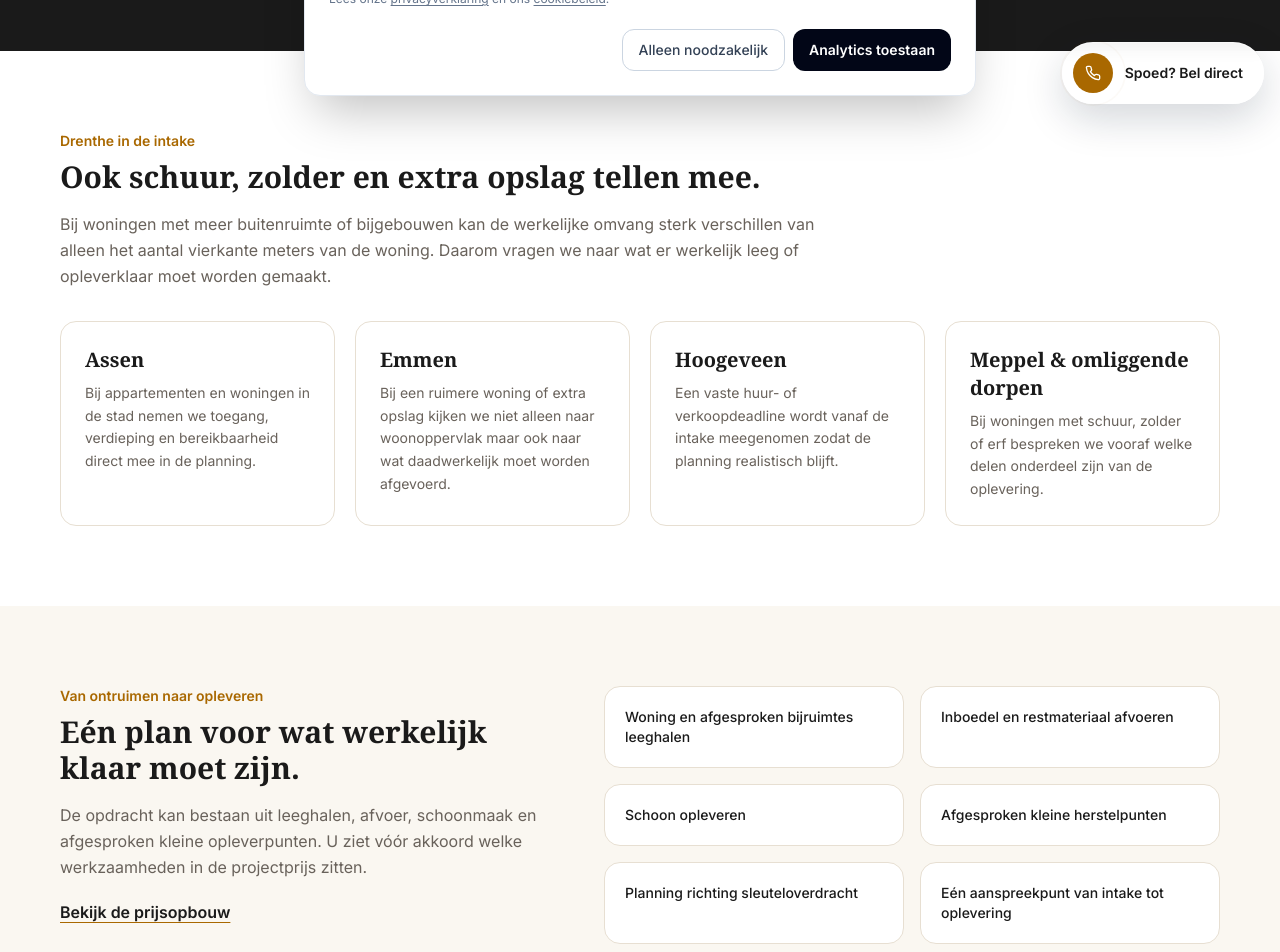
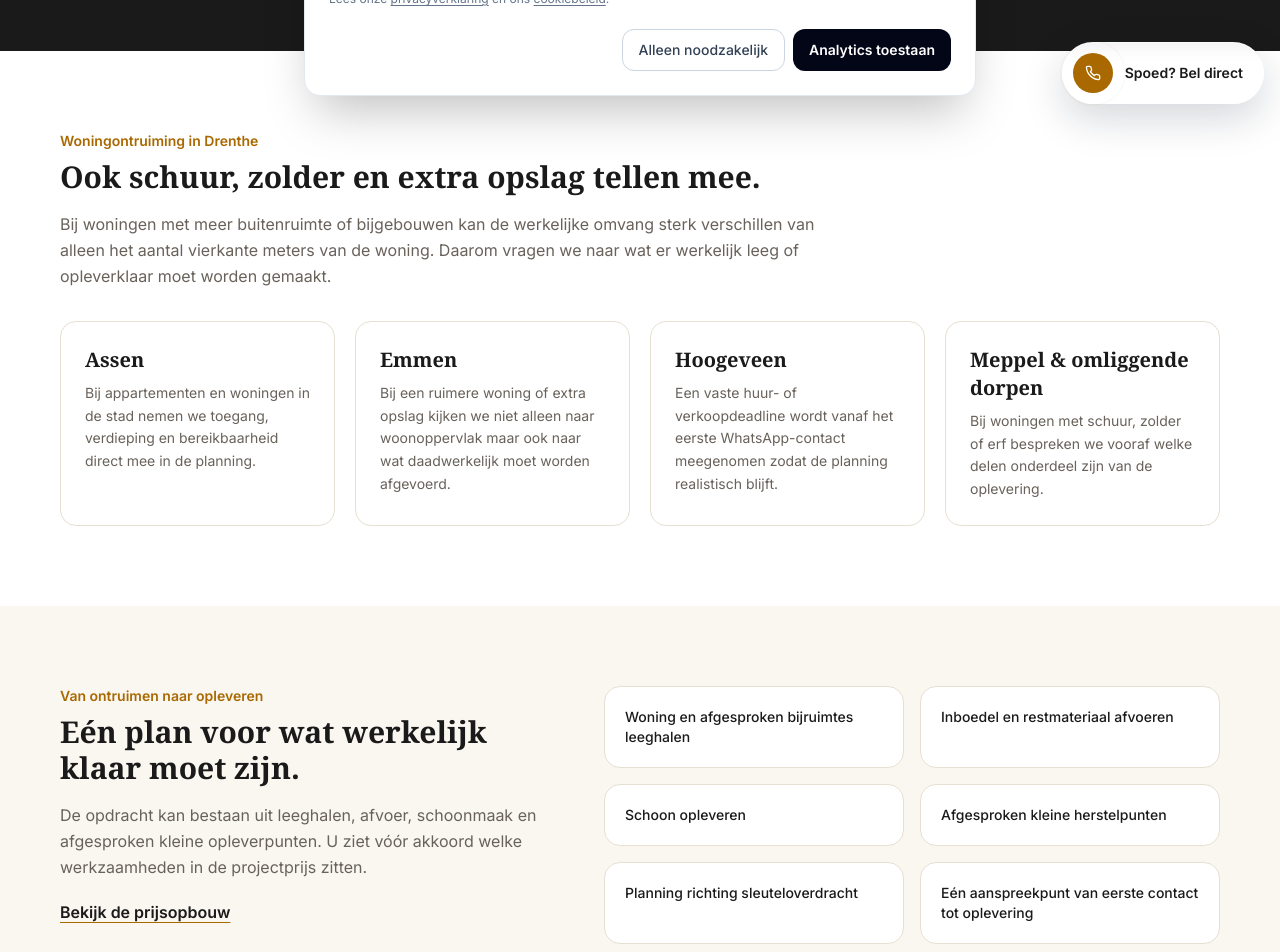
Before and after one commit to sandvlietbv/OpleverMeester, a Next.js app: page /woningontruiming-drenthe in a window 1280 px wide. Shown: the part 680-1632 px from the top of the page. Built offline with nearby package versions, Linux system fonts and the light colour scheme.

Commit message:
Align public service pages with WhatsApp-first private intake

```diff
--- a/app/woningontruiming-drenthe/page.tsx
+++ b/app/woningontruiming-drenthe/page.tsx
@@ -21,14 +21,14 @@ export default function Page() {
     <main>
       <section className="bg-navy py-16 text-white md:py-24"><div className="container-om max-w-5xl"><p className="text-sm font-semibold uppercase tracking-[0.14em] text-orange-light">Woningontruiming Drenthe</p><h1 className="mt-4 max-w-4xl font-display text-4xl font-semibold leading-tight md:text-6xl">Een woning in Drenthe leeg en netjes richting overdracht.</h1><p className="mt-6 max-w-3xl text-lg leading-relaxed text-white/75">Van Assen en Emmen tot Hoogeveen, Meppel en omliggende dorpen: de woning, hoeveelheid inboedel, eventuele bijgebouwen en deadline bepalen wat er nodig is. We maken daar één uitvoerbaar opleverplan van.</p><div className="mt-8 flex flex-wrap gap-3"><a href={PHOTO_WHATSAPP_HREF} target="_blank" rel="noopener noreferrer" className="rounded-om bg-orange px-7 py-3.5 font-semibold text-white">Stuur foto&apos;s via WhatsApp</a><a href="tel:+31645316851" className="rounded-om border border-white/25 px-7 py-3.5 font-semibold text-white">Bel 06 45 31 68 51</a></div><p className="mt-4 text-sm text-white/55">Indicatieve projectprijzen beginnen vanaf €595 incl. btw.</p></div></section>
 
-      <section className="bg-white py-16 md:py-20"><div className="container-om max-w-6xl"><p className="text-sm font-semibold text-orange">Drenthe in de intake</p><h2 className="mt-2 max-w-3xl font-display text-3xl font-semibold text-navy">Ook schuur, zolder en extra opslag tellen mee.</h2><p className="mt-4 max-w-3xl leading-relaxed text-muted">Bij woningen met meer buitenruimte of bijgebouwen kan de werkelijke omvang sterk verschillen van alleen het aantal vierkante meters van de woning. Daarom vragen we naar wat er werkelijk leeg of opleverklaar moet worden gemaakt.</p><div className="mt-8 grid gap-5 md:grid-cols-2 lg:grid-cols-4">{[
+      <section className="bg-white py-16 md:py-20"><div className="container-om max-w-6xl"><p className="text-sm font-semibold text-orange">Woningontruiming in Drenthe</p><h2 className="mt-2 max-w-3xl font-display text-3xl font-semibold text-navy">Ook schuur, zolder en extra opslag tellen mee.</h2><p className="mt-4 max-w-3xl leading-relaxed text-muted">Bij woningen met meer buitenruimte of bijgebouwen kan de werkelijke omvang sterk verschillen van alleen het aantal vierkante meters van de woning. Daarom vragen we naar wat er werkelijk leeg of opleverklaar moet worden gemaakt.</p><div className="mt-8 grid gap-5 md:grid-cols-2 lg:grid-cols-4">{[
         ["Assen", "Bij appartementen en woningen in de stad nemen we toegang, verdieping en bereikbaarheid direct mee in de planning."],
         ["Emmen", "Bij een ruimere woning of extra opslag kijken we niet alleen naar woonoppervlak maar ook naar wat daadwerkelijk moet worden afgevoerd."],
-        ["Hoogeveen", "Een vaste huur- of verkoopdeadline wordt vanaf de intake meegenomen zodat de planning realistisch blijft."],
+        ["Hoogeveen", "Een vaste huur- of verkoopdeadline wordt vanaf het eerste WhatsApp-contact meegenomen zodat de planning realistisch blijft."],
         ["Meppel & omliggende dorpen", "Bij woningen met schuur, zolder of erf bespreken we vooraf welke delen onderdeel zijn van de oplevering."],
       ].map(([t,b])=><article key={t} className="rounded-om border border-surface-mid p-6"><h3 className="font-display text-xl font-semibold text-navy">{t}</h3><p className="mt-2 text-sm leading-relaxed text-muted">{b}</p></article>)}</div></div></section>
 
-      <section className="bg-surface-light py-16 md:py-20"><div className="container-om grid gap-10 lg:grid-cols-[.9fr_1.1fr]"><div><p className="text-sm font-semibold text-orange">Van ontruimen naar opleveren</p><h2 className="mt-2 font-display text-3xl font-semibold text-navy">Eén plan voor wat werkelijk klaar moet zijn.</h2><p className="mt-4 leading-relaxed text-muted">De opdracht kan bestaan uit leeghalen, afvoer, schoonmaak en afgesproken kleine opleverpunten. U ziet vóór akkoord welke werkzaamheden in de projectprijs zitten.</p><Link href="/kosten-woningontruiming" className="mt-5 inline-flex font-semibold text-navy underline decoration-orange underline-offset-4">Bekijk de prijsopbouw</Link></div><div className="grid gap-4 sm:grid-cols-2">{["Woning en afgesproken bijruimtes leeghalen","Inboedel en restmateriaal afvoeren","Schoon opleveren","Afgesproken kleine herstelpunten","Planning richting sleuteloverdracht","Eén aanspreekpunt van intake tot oplevering"].map((x)=><div key={x} className="rounded-om border border-surface-mid bg-white p-5 text-sm font-medium text-navy">{x}</div>)}</div></div></section>
+      <section className="bg-surface-light py-16 md:py-20"><div className="container-om grid gap-10 lg:grid-cols-[.9fr_1.1fr]"><div><p className="text-sm font-semibold text-orange">Van ontruimen naar opleveren</p><h2 className="mt-2 font-display text-3xl font-semibold text-navy">Eén plan voor wat werkelijk klaar moet zijn.</h2><p className="mt-4 leading-relaxed text-muted">De opdracht kan bestaan uit leeghalen, afvoer, schoonmaak en afgesproken kleine opleverpunten. U ziet vóór akkoord welke werkzaamheden in de projectprijs zitten.</p><Link href="/kosten-woningontruiming" className="mt-5 inline-flex font-semibold text-navy underline decoration-orange underline-offset-4">Bekijk de prijsopbouw</Link></div><div className="grid gap-4 sm:grid-cols-2">{["Woning en afgesproken bijruimtes leeghalen","Inboedel en restmateriaal afvoeren","Schoon opleveren","Afgesproken kleine herstelpunten","Planning richting sleuteloverdracht","Eén aanspreekpunt van eerste contact tot oplevering"].map((x)=><div key={x} className="rounded-om border border-surface-mid bg-white p-5 text-sm font-medium text-navy">{x}</div>)}</div></div></section>
       <Contact />
     </main>
     <Footer />
```
